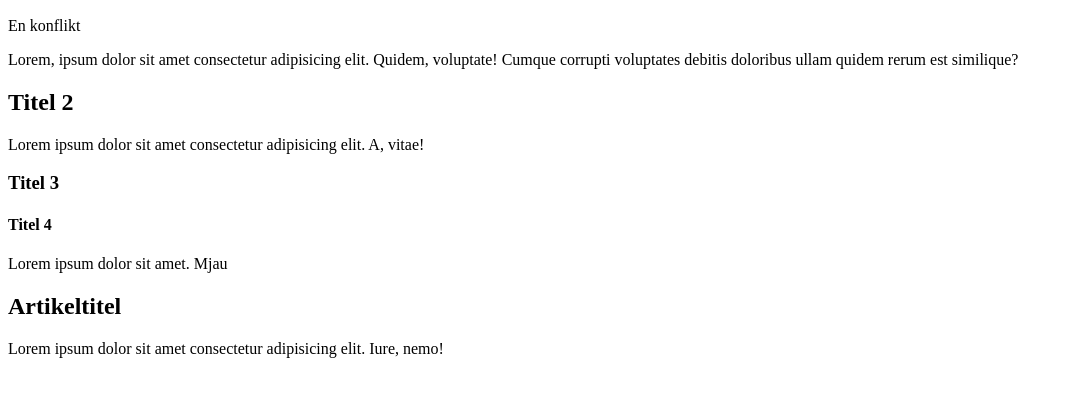
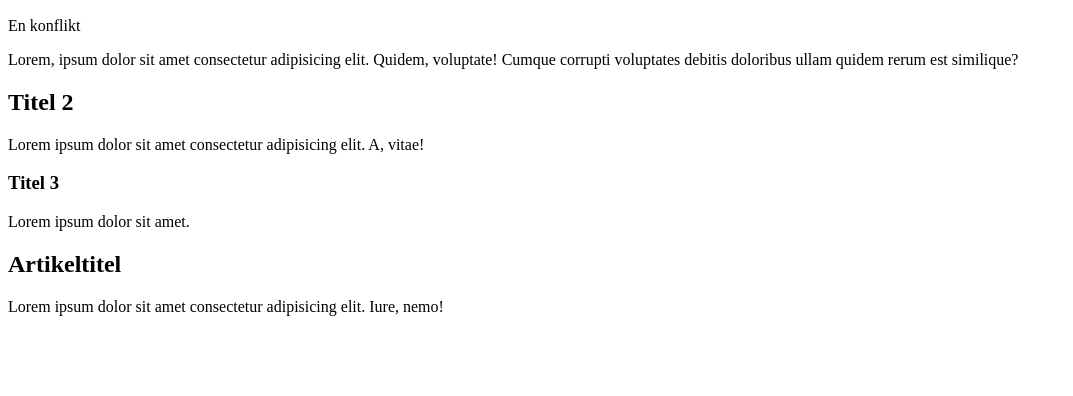
Before and after one commit to isabellea-f/Git-Practice, a plain HTML site: page index.html in a window 1280 px wide. Shown: the part 180-576 px from the top of the page, without its empty margins (0-1073 px from the left). Drawn offline with Linux system fonts and the light colour scheme.

Commit message:
revert: index.html to version from commit 8af3667

```diff
--- a/index.html
+++ b/index.html
@@ -30,8 +30,7 @@
       <h2>Titel 2</h2>
       <p>Lorem ipsum dolor sit amet consectetur adipisicing elit. A, vitae!</p>
       <h3>Titel 3</h3>
-      <h4>Titel 4</h4>
-      <p>Lorem ipsum dolor sit amet. Mjau</p>
+      <p>Lorem ipsum dolor sit amet.</p>
     </section>
     <article>
       <h2>Artikeltitel</h2>
```
